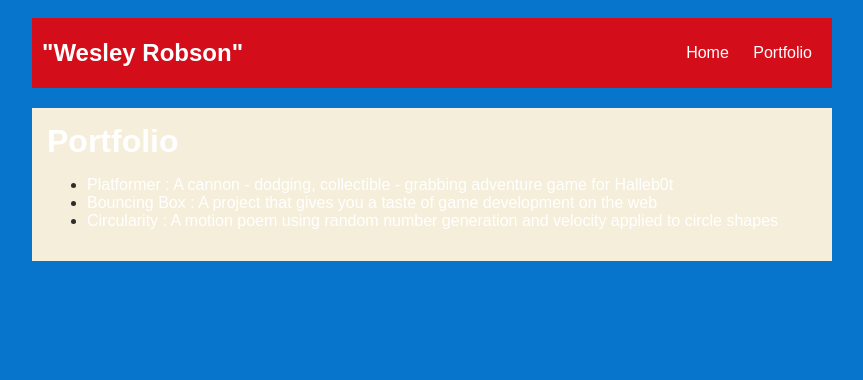
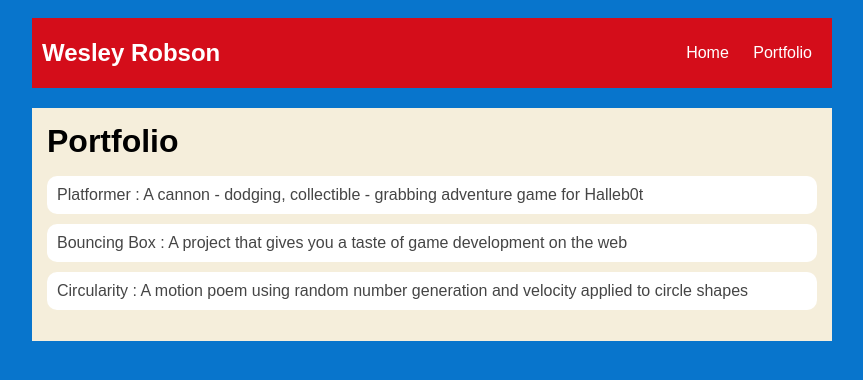
Before and after one commit to WesleyRobson4549971/WesleyRobson4549971.github.io, a plain HTML site: page portfolio.html in a window 1280 px wide. Shown: the whole page, without its empty margins (208-1071 px from the left). Drawn offline with Linux system fonts and the light colour scheme.

Commit message:
portfolio css

```diff
--- a/portfolio.html
+++ b/portfolio.html
@@ -7,7 +7,7 @@
     <body>
       <div id="all-contents">
         <nav>
-          <h1>"Wesley Robson"</h1>
+          <h1>Wesley Robson</h1>
             <ul id="nav-ul">
               <li class="nav-li">
                <a class="nav-a" href="index.html">Home</a>
--- a/style.css
+++ b/style.css
@@ -61,3 +61,30 @@
    h2, h3 {
        margin: 0px;
    }
+
+
+/* portfolio styles */
+         .content h1 {
+             color: black;
+         }
+
+         #portfolio {
+             list-style-type: none;
+             padding-left: 0;
+         }
+
+         #portfolio li {
+             background: #fff;
+             padding: 10px;
+             border-radius: 10px;
+             margin-bottom: 10px;
+         }
+
+         #portfolio li:hover {
+             background: #eee;
+         }
+
+         #portfolio a {
+             text-decoration: none;
+             color: #454545;
+         }
```
